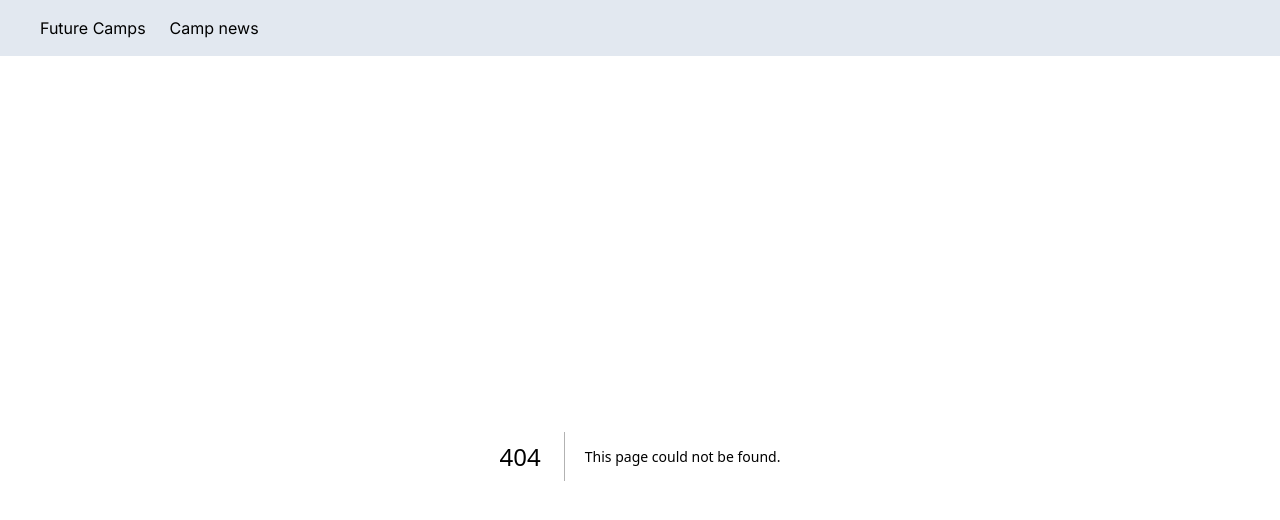
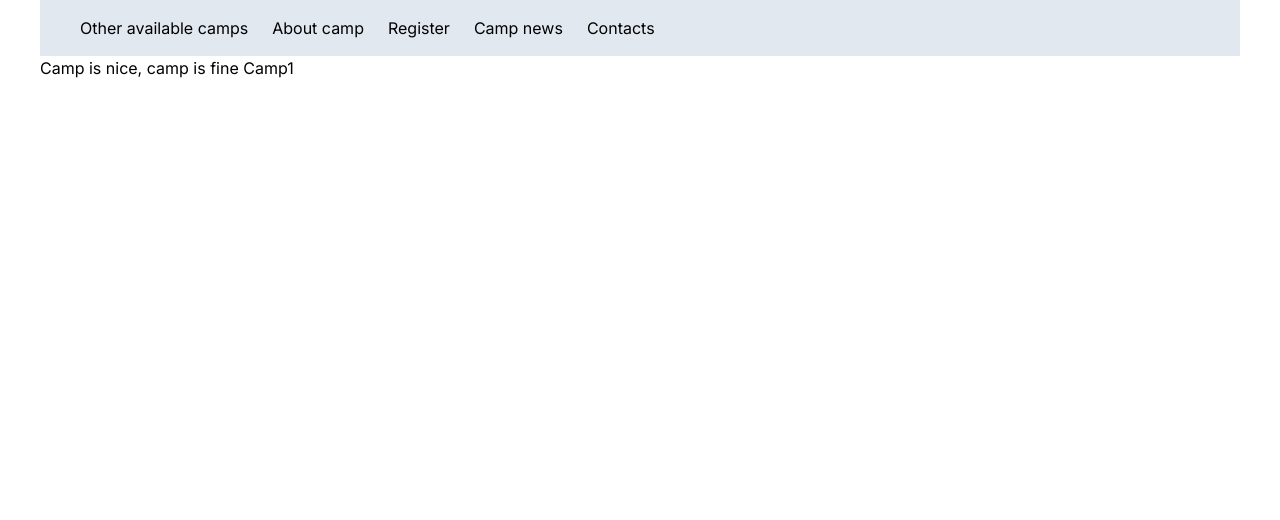
Before and after one commit to xadamec1/CampManager, a Next.js app: page /camp/Camp1 in a window 1280 px wide. Before the commit this address had no page. Shown: the top 520 px of the page. Built offline with nearby package versions, Linux system fonts and the light colour scheme.

Commit message:
homepage and navigation demo

```diff
--- a/src/app/_components/CampCard.tsx
+++ b/src/app/_components/CampCard.tsx
@@ -24,10 +24,10 @@ const CampCard: React.FC<CardProps> = ({ name, description, imagePath }) => (
 		</div>
 		<div className="px-6 py-4">
 			<Link
-				href={`/details/${name}`}
+				href={`/camp/${name}`}
 				className="rounded bg-blue-500 px-4 py-2 font-bold text-white hover:bg-blue-700"
 			>
-				Details
+				Go to camp
 			</Link>
 		</div>
 	</div>
--- a/src/app/api/camp.ts
+++ b/src/app/api/camp/route.ts
@@ -4,8 +4,8 @@ export const GET = async (_req: Request) => {
 	try {
 		// List all Camps
 		const camps = await db.camp.findMany();
-		Response.json(camps);
+		return Response.json(camps);
 	} catch (error) {
-		Response.json({ error: 'Internal Server Error' });
+		return Response.json({ error: 'Internal Server Error' });
 	}
 };
--- /dev/null
+++ b/src/app/camp/[campName]/layout.tsx
@@ -0,0 +1,35 @@
+import Link from 'next/link';
+import React from 'react';
+
+const CampLayout = ({
+	children,
+	campName
+}: {
+	children: React.ReactNode;
+	campName: string;
+}) => (
+	<div>
+		<nav className="bg-slate-200">
+			<ul className="container mx-auto flex gap-x-6 px-10 py-4">
+				<li>
+					<Link href="/">Other available camps</Link>
+				</li>
+				<li>
+					<Link href={`/${campName}/about`}>About camp</Link>
+				</li>
+				<li>
+					<Link href={`/${campName}/register`}>Register</Link>
+				</li>
+				<li>
+					<Link href={`/${campName}/news`}>Camp news</Link>
+				</li>
+				<li>
+					<Link href={`/${campName}/contact`}>Contacts</Link>
+				</li>
+			</ul>
+		</nav>
+		{children}
+	</div>
+);
+
+export default CampLayout;
--- /dev/null
+++ b/src/app/camp/[campName]/page.tsx
@@ -0,0 +1,13 @@
+import React from 'react';
+
+type CampProps = {
+	params: {
+		campName: string;
+	};
+};
+
+const CampPage = ({ params }: CampProps) => (
+	<p>Camp is nice, camp is fine {params.campName}</p>
+);
+
+export default CampPage;
--- a/src/app/layout.tsx
+++ b/src/app/layout.tsx
@@ -12,18 +12,7 @@ export const metadata: Metadata = {
 
 const RootLayout = ({ children }: { children: React.ReactNode }) => (
 	<html lang="en">
-		<body className={inter.className}>
-			<nav className="bg-slate-200">
-				<ul className="container mx-auto flex gap-x-6 px-10 py-4">
-					<li>
-						<Link href="/camp">Future Camps</Link>
-					</li>
-					<li>
-						<Link href="/about">Camp news</Link>
-					</li>
-				</ul>
-			</nav>
-
+		<body className={`${inter.className}`}>
 			<main className="container mx-auto px-10">{children}</main>
 		</body>
 	</html>
--- a/src/app/page.tsx
+++ b/src/app/page.tsx
@@ -6,12 +6,12 @@ const Home = () => {
 	// Sample data for available camps
 	const availableCamps = [
 		{
-			name: 'Camp 1',
+			name: 'Camp1',
 			description: 'Description for Camp 1',
 			imagePath: '/camping_fun_h.webp'
 		},
 		{
-			name: 'Camp 2',
+			name: 'Camp2',
 			description: 'Description for Camp 1',
 			imagePath: '/camping_fun_h.webp'
 		}
```
